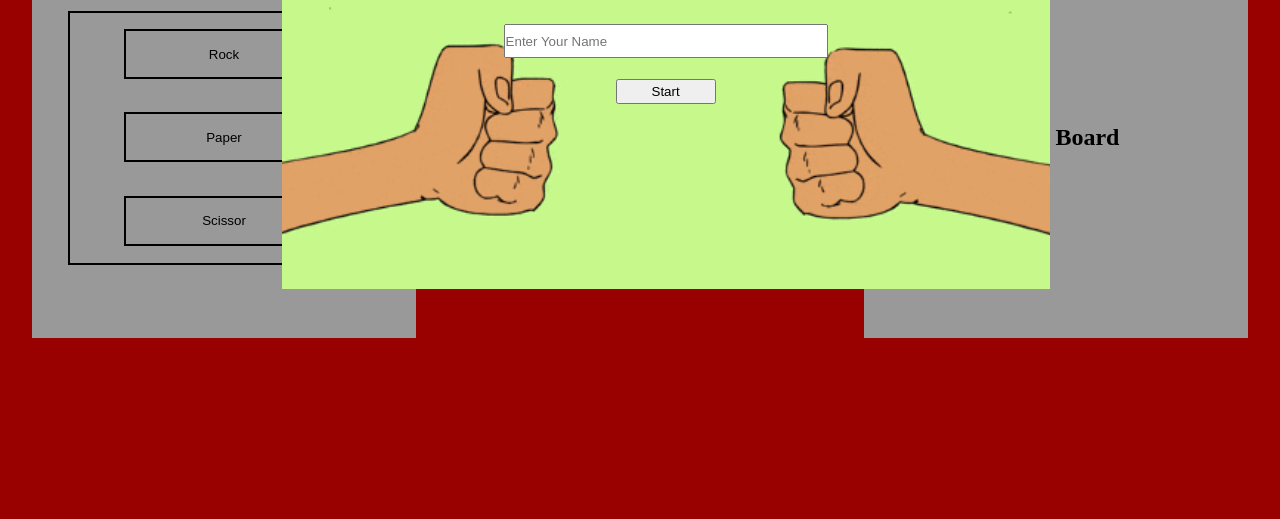
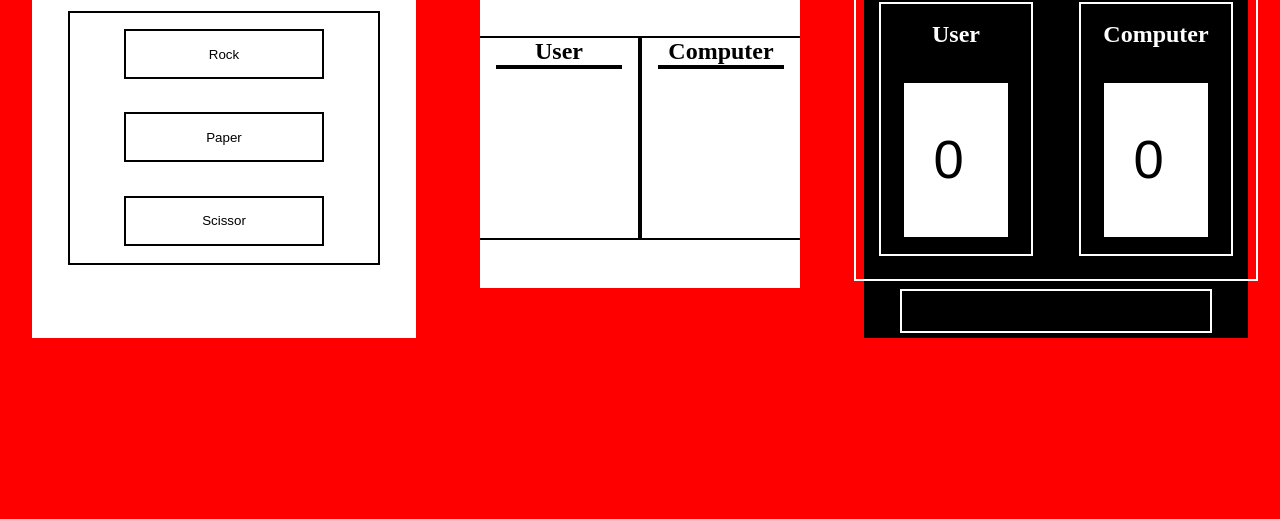
Before and after one commit to arunsingh009/RockPaperScissorJS, a plain HTML site: page index.html in a window 1280 px wide. Shown: the part 281-800 px from the top of the page. Drawn offline with Linux system fonts and the light colour scheme.

Commit message:
score Added

```diff
--- a/index.html
+++ b/index.html
@@ -12,10 +12,9 @@
 <body>
 
     <main>
-        <div class="bigbox" id="bigbox">
+        <!-- <div class="bigbox" id="bigbox">
             <div class="menu" id="menu">
                 <div class="start">
-                    <!-- <div class="gif"> <img  src="./images/rocks.gif" alt=""></div> -->
                     <div class="logo"> <img src="./images/rock logo.png" alt=""></div>
                     <div class="button">
                         <input type="text" maxlength="8" id="uname" placeholder="Enter Your Name">
@@ -23,7 +22,7 @@
                     </div>
                 </div>
             </div>
-        </div>
+        </div> -->
 
         <h1>Rock Paper Scissor</h1>
         <div class="box">
@@ -48,10 +47,23 @@
                 <div id="win"></div>
             </div>
             <div class="box3">
+                <h2 style="text-align: center;">Score Board</h2>
                 <div class="SBoard">
-                    <h2>Score Board</h2>
+                    <div class="ur">
+                        <h2 style="text-align: center;">User</h2>
+                        <div>
+                            <input type="number" id="ufr" value="0">
+                        </div>
+                    </div>
+                    <div class="cr">
+                        <h2 style="text-align: center;">Computer</h2>
+                        <div>
+                            <input type="number" id="cfr" value="0">
+                        </div>
+                    </div>
 
                 </div>
+                <div class="fr"></div>
             </div>
         </div>
     </main>
@@ -59,6 +71,7 @@
     <script>
 
 
+
     </script>
 </body>
 
--- a/index.js
+++ b/index.js
@@ -9,6 +9,30 @@ function Start() {
         user.innerHTML = name;
     }
 }
+function score(){
+    var uF = +document.getElementById("ufr").value;
+    var cF = +document.getElementById("cfr").value;
+
+    var winner = document.getElementById("win");
+
+
+    if(winner.innerHTML == "Tie"){
+        uF = uF+1;
+        cF=  cF+1;
+        document.getElementById("ufr").value = uF;
+        document.getElementById("cfr").value = cF;
+    }else if(winner.innerHTML == "User Wins"){
+        uF = uF+1;
+        document.getElementById("ufr").value = uF;
+
+    }else if(winner.innerHTML == "Computer Wins"){
+        cF=cF+1;
+        document.getElementById("cfr").value = cF;
+
+    }
+
+}
+
 function play(){
     var arr=[0,1,2];
     var random;
@@ -31,6 +55,7 @@ function play(){
        }else if(comp.innerHTML == "Scissor" && user.innerHTML == "Rock" ){
             document.getElementById("win").innerHTML="Computer Wins";
        }
+       score();
 
 
     }function play2(){
@@ -43,6 +68,7 @@ function play(){
        }else if(comp.innerHTML == "Scissor" && user.innerHTML == "Paper" ){
             document.getElementById("win").innerHTML="Computer Wins";
        }
+       score();
 
     }function play3(){
         document.getElementById("user").innerHTML="Scissor";
@@ -54,5 +80,6 @@ function play(){
        }else if(comp.innerHTML == "Rock" && user.innerHTML == "Scissor" ){
             document.getElementById("win").innerHTML="Computer Wins";
        }
+       score();
 
     }
--- a/style.css
+++ b/style.css
@@ -24,6 +24,8 @@ main{
     background-color: white;
     display: flex;
     align-items: center;
+}
+.box1{
     justify-content: center;
 }
 .icons{
@@ -157,3 +159,42 @@ main{
     height: 100px;
 
 }
+.box3{
+    background: #000;
+    color: white;
+    flex-direction: column;
+    justify-content: space-around;
+}
+.SBoard{
+    width: 400px;
+    height: 300px;
+    border: 2px solid white;
+    display: flex;
+    align-items: center;
+    justify-content: space-around;
+}
+.ur,.cr{
+    height: 250px;
+    width: 150px;
+    border: 2px solid white;
+    display: flex;
+    align-items: center;
+    justify-content: space-around;
+    flex-direction: column;
+}
+.fr{
+    width: 80%;
+    height: 40px;
+    border: 2px solid white;
+}
+#ufr,#cfr{
+    height: 150px;
+    width: 100px;
+    display: flex;
+    align-items: center;
+    justify-content: center;
+    border: 2px solid white;
+    font-size: 3.4em;
+    text-align: center;
+
+}
```
